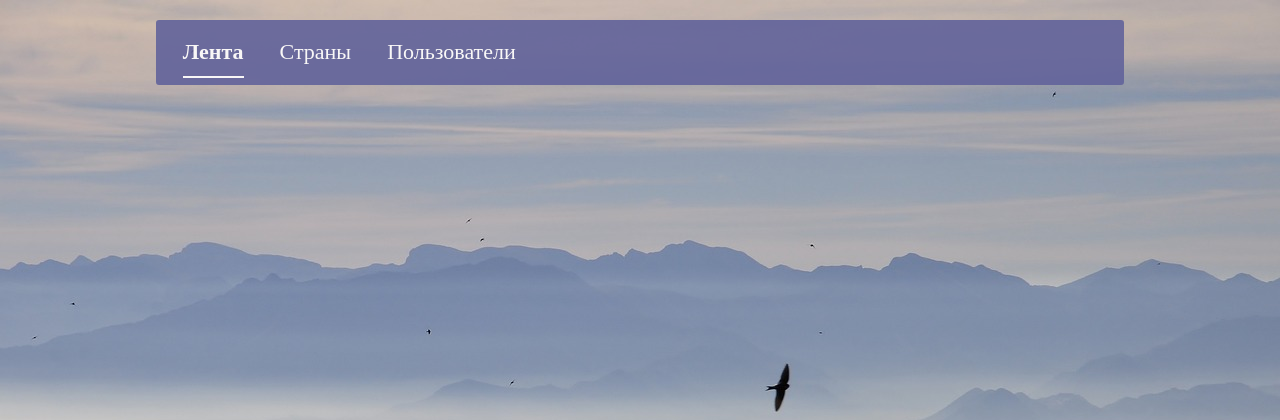
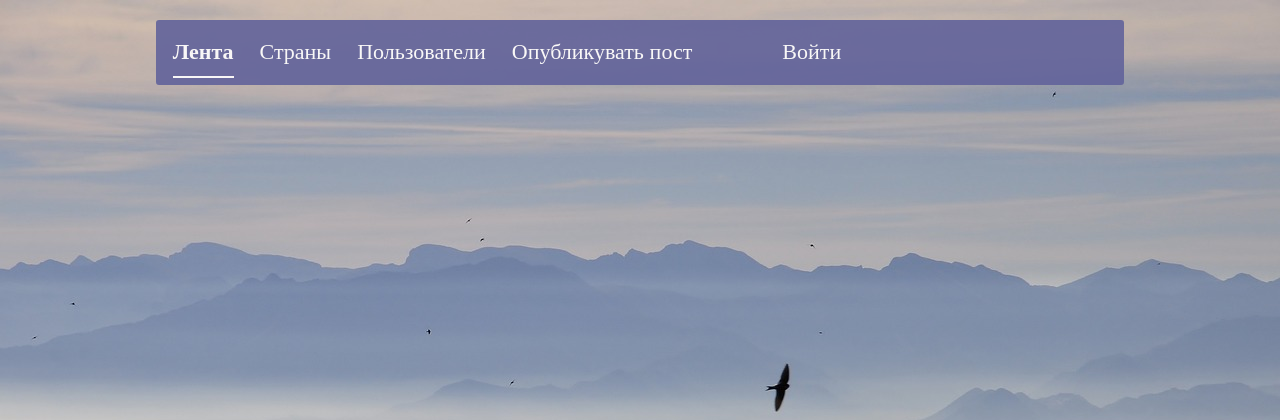
Before and after one commit to tidi18/travel-, a Django app: page / in a window 1280 px wide. Shown: the top 420 px of the page. Run offline with Django 5.2, Linux system fonts and the light colour scheme; some libraries are stand-ins or nearby versions.

Commit message:
кнопка войти и выйти

```diff
--- a/static/css/create_post.css
+++ b/static/css/create_post.css
@@ -89,7 +89,7 @@
     border-radius: 5px;
     color: #62639B;
     font-size: 16px;
-    resize: vertical;
+    resize: none;
 }
 
 #input-group textarea:focus {
--- a/static/css/index.css
+++ b/static/css/index.css
@@ -45,13 +45,29 @@
     border: 2px solid #62639B;
 }
 
+#index-nav {
+    display: flex;
+    justify-content: flex-start;
+}
+
+#index-nav ul {
+    width: 100%;
+    display: flex;
+    align-items: center;
+}
+
+
 #index-nav-item {
-    margin-left: 20px;
+    margin-left: 10px;
 
 }
 
 #index-link {
     color: white;
+}
+
+.ml-auto {
+    margin-left: auto;
 }
 
 #img {
@@ -123,3 +139,8 @@
     border-radius: 3px;
     margin-right: 2px;
 }
+
+
+.ms-6 {
+    margin-left: 100px;
+}
--- a/static/css/post_detail.css
+++ b/static/css/post_detail.css
@@ -172,8 +172,11 @@ textarea {
     resize: none;
     width: 100%;
     height: 150px;
+    padding: 10px;
+    border: 1px solid #62639B;
+    border-radius: 5px;
     color: #62639B;
-    border: 2px solid #62639B;
+    font-size: 16px;
 }
 
 #info-text a {
--- a/templates/user/index.html
+++ b/templates/user/index.html
@@ -19,6 +19,24 @@
               <li class="nav-item" id="index-nav-item">
                 <a id="index-link" class="nav-link" href="{% url 'profiles' %}">Пользователи</a>
               </li>
+              <li class="nav-item" id="index-nav-item">
+                <a id="index-link" class="nav-link" href="{% url 'create_post' %}">Опубликувать пост</a>
+              </li>
+
+              <li class="nav-item ms-5"></li>
+
+              {% if user.is_authenticated %}
+                <li class="nav-item" id="index-nav-item">
+                    <span class="nav-link" id="index-link">{{ user.username }}</span>
+                </li>
+                <li class="nav-item" id="index-nav-item">
+                    <a id="index-link" class="nav-link" href="{% url 'logout' %}">Выйти</a>
+                </li>
+              {% else %}
+                <li class="nav-item" id="index-nav-item">
+                    <a id="index-link" class="nav-link" href="{% url 'login' %}">Войти</a>
+                </li>
+              {% endif %}
             </ul>
         </div>
 
--- a/user/urls.py
+++ b/user/urls.py
@@ -1,9 +1,11 @@
+from django.contrib.auth import views as auth_views
 from django.urls import path
 from . import views
 
 urlpatterns = [
     path('register/', views.RegistrationView.as_view(), name='register'),
     path('login/', views.UserLoginView.as_view(), name='login'),
+    path('logout/', views.logout_view, name='logout'),
     path('create/post/', views.create_post, name='create_post'),
     path('post/<int:post_id>/increase-rating/', views.increase_rating, name='increase_rating'),
     path('post/<int:post_id>/downgrade-rating/', views.downgrade_rating, name='downgrade_rating'),
--- a/user/views.py
+++ b/user/views.py
@@ -1,7 +1,7 @@
 from django.contrib.auth.views import LoginView
 from django.contrib.messages.views import SuccessMessageMixin
 from django.shortcuts import render, redirect, get_object_or_404
-from django.views import View
+from django.contrib.auth import logout
 from django.views.generic import CreateView
 from django.urls import reverse_lazy
 from .forms import RegistrationForm, PostForm, CommentForm
@@ -201,3 +201,8 @@ def post_comments_view(request, post_id):
     comments = post.comments.all()
 
     return render(request, 'user/post_detail.html', {'post': post, 'comments': comments, 'active_link': active_link})
+
+
+def logout_view(request):
+    logout(request)
+    return redirect('login')
```
